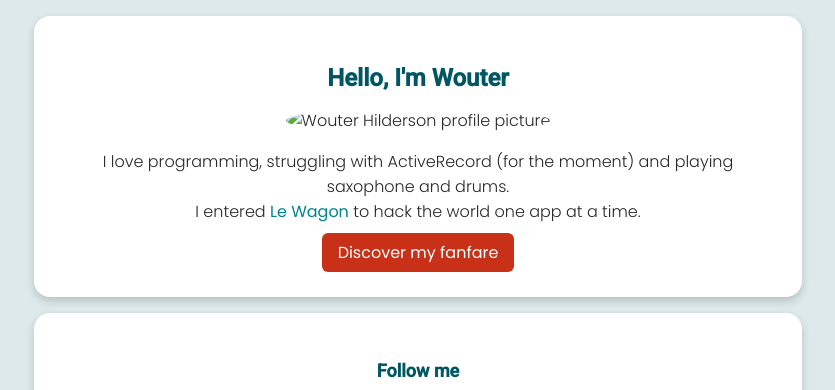
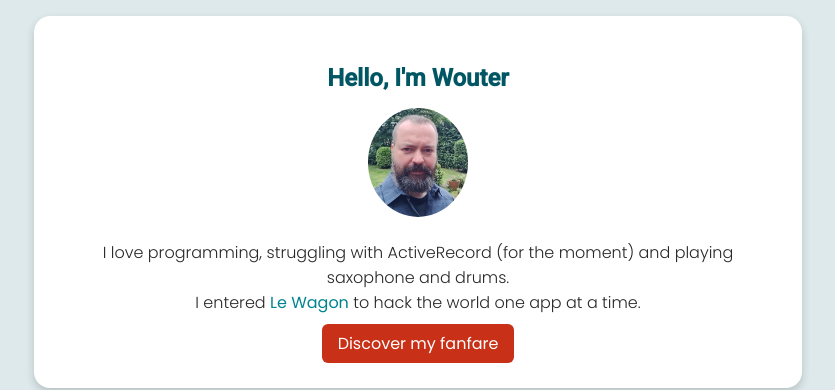
Before and after one commit to whilderson/profile, a plain HTML site: page index.html in a window 1280 px wide. Shown: the top 390 px of the page, without its empty margins (222-1057 px from the left). Drawn offline with Linux system fonts and the light colour scheme; the site is published under a folder, as on GitHub Pages, so addresses that start at the root find nothing.

Commit message:
change to link of profile photo

```diff
--- a/index.html
+++ b/index.html
@@ -17,7 +17,7 @@
   <div class="container">
     <div class="card-white text-center box-shadow">
       <h1>Hello, I'm Wouter</h1>
-      <img class="img-circle" src="/images/profile.jpg" width="100px" alt="Wouter Hilderson profile picture">
+      <img class="img-circle" src="images/profile.jpg" width="100px" alt="Wouter Hilderson profile picture">
       <p>
         I love programming, struggling with ActiveRecord (for the moment) and playing saxophone and drums.<br>
         I entered <a href="https://www.lewagon.com/">Le Wagon</a> to hack the world one app at a time. <br>
```
